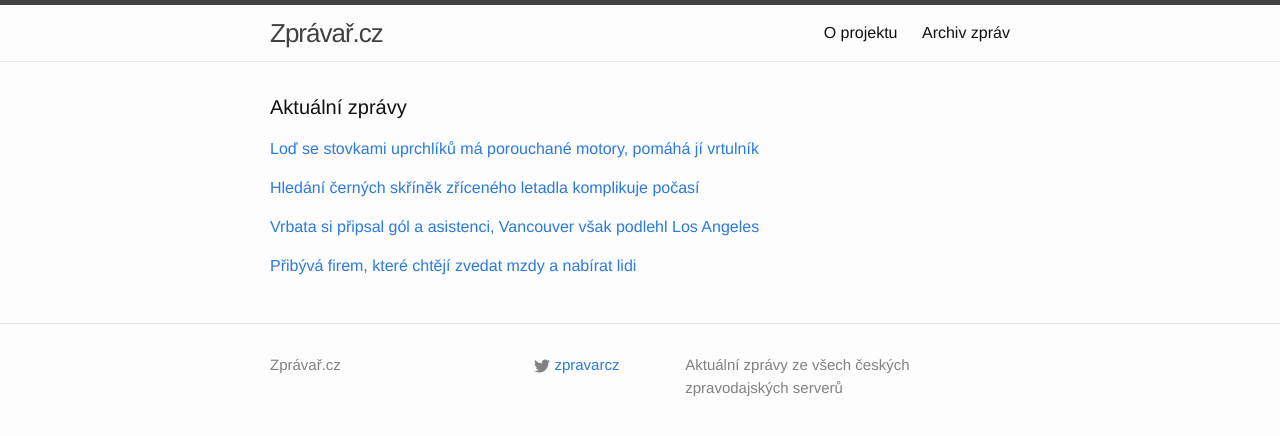
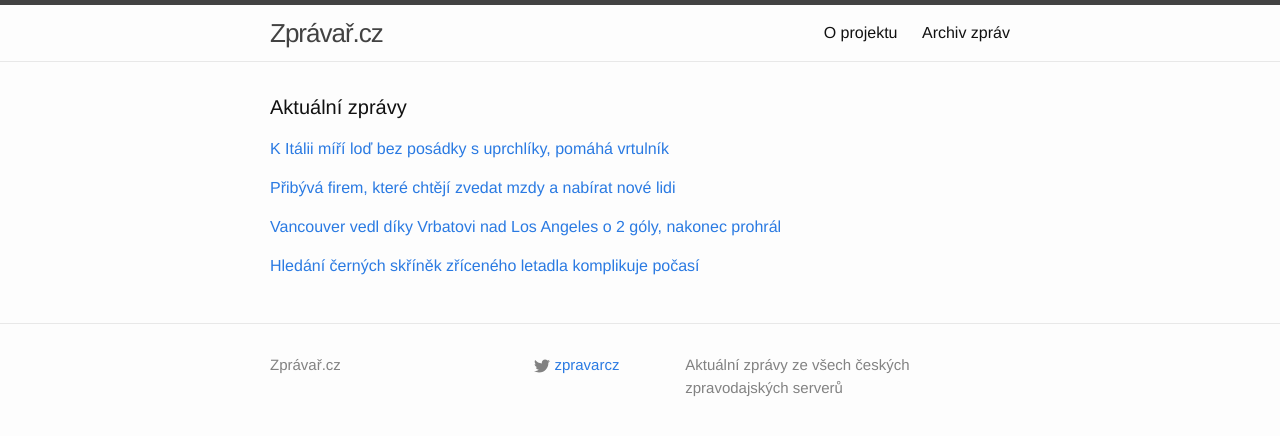
Before and after one commit to adliska/zpravar, a Jekyll site: the page built from index.html, in a window 1280 px wide. Shown: the top 436 px of the page. Built offline with Jekyll 4.4.1, drawn with Linux system fonts in a browser that asks for light colours.

Commit message:
zpravar news update

```diff
--- a/index.html
+++ b/index.html
@@ -5,37 +5,40 @@ layout: default
 <div class="home">
     <h1 class="page-heading">Aktuální zprávy</h1>
 
-<p><a href="javascript:;" onclick="toggle_visibility('zpravy0')">Loď se stovkami uprchlíků má porouchané motory, pomáhá jí vrtulník</a></p>
+<p><a href="javascript:;" onclick="toggle_visibility('zpravy0')">K Itálii míří loď bez posádky s uprchlíky, pomáhá vrtulník</a></p>
 <div id="zpravy0" style="display:none">
 <ul>
+<li><a href=http://www.tyden.cz/rubriky/zahranici/evropa/k-italii-miri-lod-bez-posadky-s-uprchliky-pomaha-vrtulnik_328853.html>K Itálii míří loď bez posádky s uprchlíky, pomáhá vrtulník - www.tyden.cz</a></li>
 <li><a href=http://zpravy.idnes.cz/lod-s-uprchliky-ma-porouchane-motory-dsq-/zahranicni.aspx?c=A150102_071347_zahranicni_jj>Loď se stovkami uprchlíků má porouchané motory, pomáhá jí vrtulník - zpravy.idnes.cz</a></li>
 <li><a href=http://www.lidovky.cz/k-lodi-s-uprchliky-v-italskych-vodach-miri-vrtulnik-opustila-ji-posadka-1n8-/zpravy-svet.aspx?c=A150102_071530_ln_zahranici_ele>K lodi s uprchlíky v italských vodách míří vrtulník, opustila ji posádka  - www.lidovky.cz</a></li>
 <li><a href=http://www.novinky.cz/zahranicni/evropa/357618-u-italskych-brehu-je-dalsi-lod-s-uprchliky-bez-posadky-vyslali-k-ni-vrtulnik.html>U italských břehů je další loď s uprchlíky bez posádky, vyslali k ní vrtulník - www.novinky.cz</a></li>
 <li><a href=http://www.tyden.cz/rubriky/zahranici/evropa/k-italii-miri-lod-bez-posadky-se-450-uprchliky_328853.html>K Itálii míří loď bez posádky se 450 uprchlíky - www.tyden.cz</a></li>
 <li><a href=http://www.ceskenoviny.cz/zpravy/zpravy/k-lodi-s-uprchliky-u-italskych-brehu-byl-vyslan-vrtulnik/1164172>K lodi s uprchlíky u italských břehů byl vyslán vrtulník - www.ceskenoviny.cz</a></li>
 </ul>
-</div><p><a href="javascript:;" onclick="toggle_visibility('zpravy1')">Hledání černých skříněk zříceného letadla komplikuje počasí</a></p>
+</div><p><a href="javascript:;" onclick="toggle_visibility('zpravy1')">Přibývá firem, které chtějí zvedat mzdy a nabírat nové lidi</a></p>
 <div id="zpravy1" style="display:none">
+<ul>
+<li><a href=http://zpravy.e15.cz/domaci/udalosti/pribyva-firem-ktere-chteji-zvedat-mzdy-a-nabirat-nove-lidi-1149467>Přibývá firem, které chtějí zvedat mzdy a nabírat nové lidi - zpravy.e15.cz</a></li>
+<li><a href=http://www.denik.cz/ekonomika/pribyva-firem-ktere-chteji-zvedat-mzdy-a-nabirat-lidi-20150102.html>Přibývá firem, které chtějí zvedat mzdy a nabírat lidi - www.denik.cz</a></li>
+<li><a href=http://www.tyden.cz/rubriky/byznys/cesko/zvedneme-platy-prijmeme-nove-lidi-apetit-firem-roste_328856.html>Zvedneme platy, přijmeme nové lidi. Apetit firem roste - www.tyden.cz</a></li>
+<li><a href=http://byznys.ihned.cz/c1-63323960-pribylo-firem-ktere-chteji-zvedat-mzdy-a-nabirat-zamestnance>Přibylo firem, které chtějí zvedat mzdy a nabírat zaměstnance - byznys.ihned.cz</a></li>
+<li><a href=http://www.financninoviny.cz/zpravodajstvi/zpravy/pruzkum-pribyva-firem-ktere-chteji-zvedat-mzdy-a-nabirat-lidi/1164177>Průzkum: Přibývá firem, které chtějí zvedat mzdy a nabírat lidi - www.financninoviny.cz</a></li>
+</ul>
+</div><p><a href="javascript:;" onclick="toggle_visibility('zpravy2')">Vancouver vedl díky Vrbatovi nad Los Angeles o 2 góly, nakonec prohrál</a></p>
+<div id="zpravy2" style="display:none">
+<ul>
+<li><a href=http://www.rozhlas.cz/_zprava/vancouver-vedl-diky-vrbatovi-nad-los-angeles-o-2-goly-nakonec-prohral--1438556>Vancouver vedl díky Vrbatovi nad Los Angeles o 2 góly, nakonec prohrál - www.rozhlas.cz</a></li>
+<li><a href=http://hokej.idnes.cz/hokejova-nhl-vancouver-vs-los-angeles-d8b-/nhl.aspx?c=A150102_072519_nhl_ald>Vrbata si připsal gól a asistenci, Vancouver však podlehl Los Angeles - hokej.idnes.cz</a></li>
+<li><a href=http://www.denik.cz/hokej/vrbata-dal-gol-a-na-dalsi-prihral-jeho-vancouver-ale-prohral-20150102.html>Vrbata dal gól a na další přihrál, jeho Vancouver ale prohrál - www.denik.cz</a></li>
+<li><a href=http://sport.aktualne.cz/vrbata-dal-gol-a-na-dalsi-prihral-jeho-vancouver-ale-prohra/r~c1244cea924711e4bdad0025900fea04/>Vrbata dal gól a na druhý přihrál, Vancouver stejně prohrál - sport.aktualne.cz</a></li>
+<li><a href=http://www.sportovninoviny.cz/zpravy/vrbata-dal-gol-a-na-dalsi-prihral-jeho-vancouver-ale-prohral/1164194>Vrbata dal gól a na další přihrál, jeho Vancouver ale prohrál - www.sportovninoviny.cz</a></li>
+</ul>
+</div><p><a href="javascript:;" onclick="toggle_visibility('zpravy3')">Hledání černých skříněk zříceného letadla komplikuje počasí</a></p>
+<div id="zpravy3" style="display:none">
 <ul>
 <li><a href=http://zahranicni.ihned.cz/asie-a-pacifik-cina/c1-63324160-hledani-cernych-skrinek-zriceneho-letadla-komplikuje-pocasi>Hledání černých skříněk zříceného letadla komplikuje počasí - zahranicni.ihned.cz</a></li>
 <li><a href=http://www.novinky.cz/zahranicni/svet/357619-cerne-skrinky-airbusu-bude-v-mori-hledat-akusticke-zarizeni.html>Černé skříňky airbusu bude v moři hledat akustické zařízení - www.novinky.cz</a></li>
 <li><a href=http://zahranicni.ihned.cz/asie-a-pacifik-cina/c1-63324160-po-cernych-skrinkach-zmizeleho-letu-qz8501-patra-specialni-akusticke-zarizeni>Po černých skřínkách zmizelého letu QZ8501 pátrá speciální akustické zařízení - zahranicni.ihned.cz</a></li>
 <li><a href=http://www.ceskenoviny.cz/zpravy/zpravy/akusticke-zarizeni-bude-hledat-cerne-skrinky-zriceneho-letadla/1164192>Akustické zařízení bude hledat černé skříňky zříceného letadla - www.ceskenoviny.cz</a></li>
 </ul>
-</div><p><a href="javascript:;" onclick="toggle_visibility('zpravy2')">Vrbata si připsal gól a asistenci, Vancouver však podlehl Los Angeles</a></p>
-<div id="zpravy2" style="display:none">
-<ul>
-<li><a href=http://hokej.idnes.cz/hokejova-nhl-vancouver-vs-los-angeles-d8b-/nhl.aspx?c=A150102_072519_nhl_ald>Vrbata si připsal gól a asistenci, Vancouver však podlehl Los Angeles - hokej.idnes.cz</a></li>
-<li><a href=http://www.denik.cz/hokej/vrbata-dal-gol-a-na-dalsi-prihral-jeho-vancouver-ale-prohral-20150102.html>Vrbata dal gól a na další přihrál, jeho Vancouver ale prohrál - www.denik.cz</a></li>
-<li><a href=http://sport.aktualne.cz/vrbata-dal-gol-a-na-dalsi-prihral-jeho-vancouver-ale-prohra/r~c1244cea924711e4bdad0025900fea04/>Vrbata dal gól a na druhý přihrál, Vancouver stejně prohrál - sport.aktualne.cz</a></li>
-<li><a href=http://www.sportovninoviny.cz/zpravy/vrbata-dal-gol-a-na-dalsi-prihral-jeho-vancouver-ale-prohral/1164194>Vrbata dal gól a na další přihrál, jeho Vancouver ale prohrál - www.sportovninoviny.cz</a></li>
-</ul>
-</div><p><a href="javascript:;" onclick="toggle_visibility('zpravy3')">Přibývá firem, které chtějí zvedat mzdy a nabírat lidi</a></p>
-<div id="zpravy3" style="display:none">
-<ul>
-<li><a href=http://www.denik.cz/ekonomika/pribyva-firem-ktere-chteji-zvedat-mzdy-a-nabirat-lidi-20150102.html>Přibývá firem, které chtějí zvedat mzdy a nabírat lidi - www.denik.cz</a></li>
-<li><a href=http://www.tyden.cz/rubriky/byznys/cesko/zvedneme-platy-prijmeme-nove-lidi-apetit-firem-roste_328856.html>Zvedneme platy, přijmeme nové lidi. Apetit firem roste - www.tyden.cz</a></li>
-<li><a href=http://byznys.ihned.cz/c1-63323960-pribylo-firem-ktere-chteji-zvedat-mzdy-a-nabirat-zamestnance>Přibylo firem, které chtějí zvedat mzdy a nabírat zaměstnance - byznys.ihned.cz</a></li>
-<li><a href=http://www.financninoviny.cz/zpravodajstvi/zpravy/pruzkum-pribyva-firem-ktere-chteji-zvedat-mzdy-a-nabirat-lidi/1164177>Průzkum: Přibývá firem, které chtějí zvedat mzdy a nabírat lidi - www.financninoviny.cz</a></li>
-</ul>
 </div></div>
```
